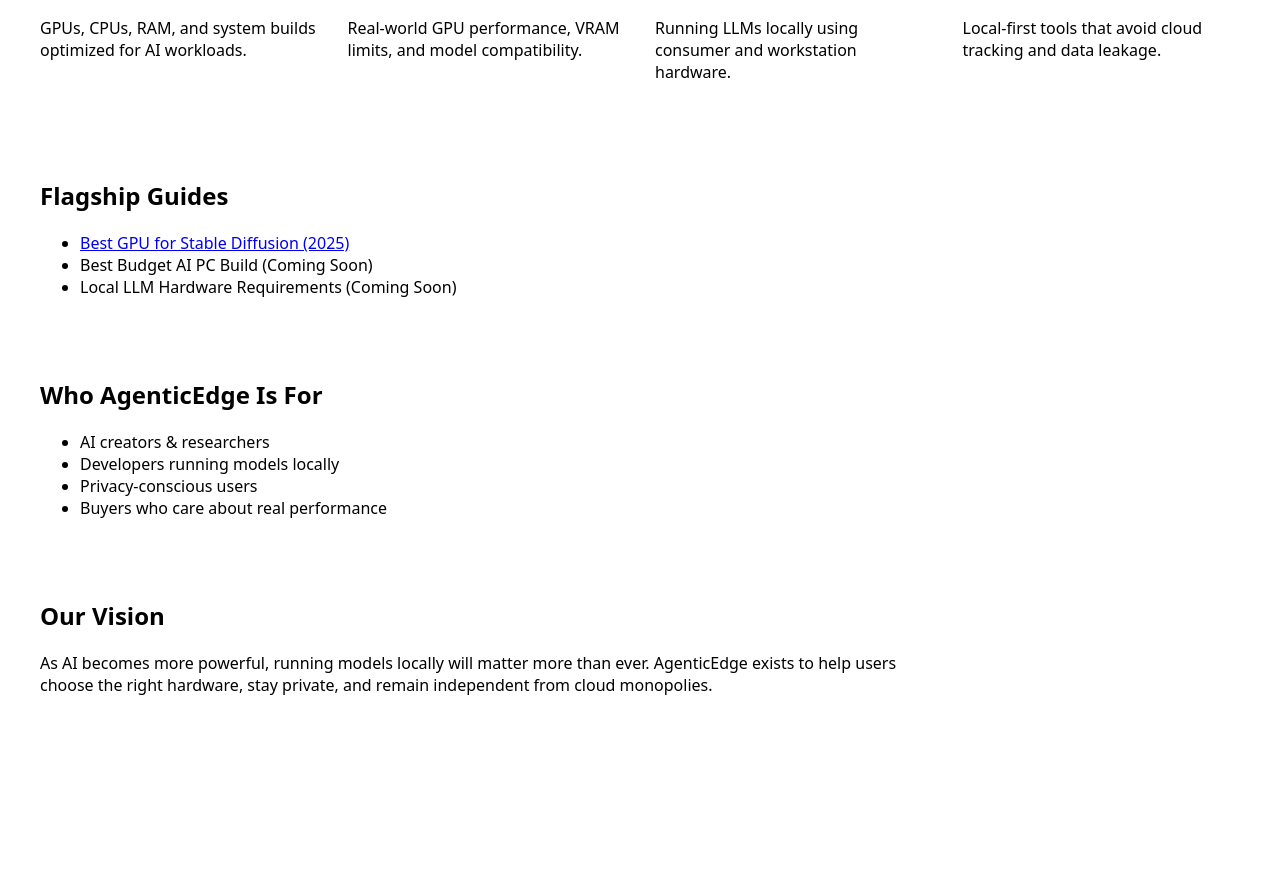
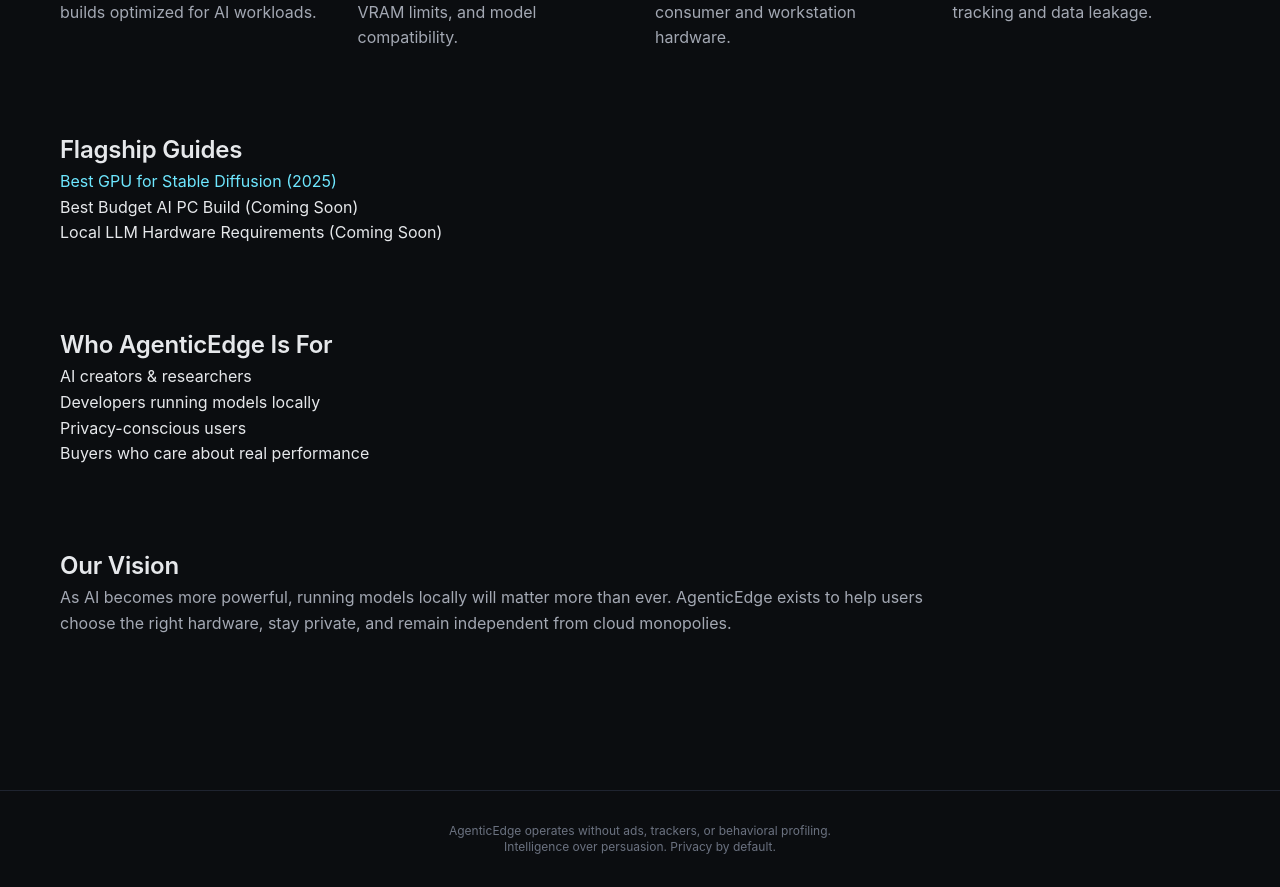
Before and after one commit to newsintech/agentic-edge-final, a Next.js app: page / in a window 1280 px wide. Shown: the part 623-1510 px from the top of the page. Before the commit the page ends 1385 px from the top, so only its background shows below. Built offline with nearby package versions, Linux system fonts and the light colour scheme.

Commit message:
Update layout.tsx

```diff
--- a/app/layout.tsx
+++ b/app/layout.tsx
@@ -1,6 +1,10 @@
-export const metadata = {
-  title: 'AgenticEdge',
-  description: 'AI Hardware & Privacy Computing',
+import type { Metadata } from "next";
+import "./globals.css";
+
+export const metadata: Metadata = {
+  title: "AgenticEdge",
+  description:
+    "AGI-grade intelligence for AI hardware, local compute, and privacy-first decision making.",
 };
 
 export default function RootLayout({
@@ -9,9 +13,21 @@
   children: React.ReactNode;
 }) {
   return (
-    <html lang="en">
-      <body style={{ margin: 0, fontFamily: 'system-ui, sans-serif' }}>
-        {children}
+    <html lang="en" className="dark">
+      <body>
+        <div className="min-h-screen flex flex-col">
+          {/* Core content container */}
+          <main className="flex-1 w-full max-w-7xl mx-auto px-4 py-10">
+            {children}
+          </main>
+
+          {/* Global Footer (Minimal, Sovereign) */}
+          <footer className="border-t border-borderSoft mt-16 py-8 text-xs text-textMuted text-center">
+            AgenticEdge operates without ads, trackers, or behavioral profiling.
+            <br />
+            Intelligence over persuasion. Privacy by default.
+          </footer>
+        </div>
       </body>
     </html>
   );
```
